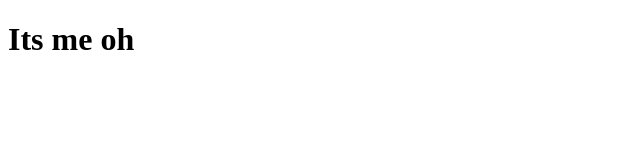
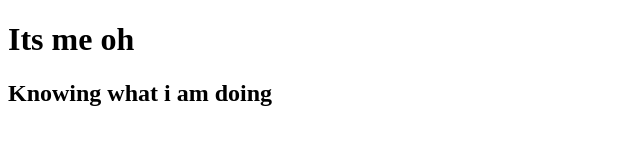
Before and after one commit to aisabor/bat-logic, a plain HTML site: page index.html in a window 1280 px wide. Shown: the whole page, without its empty margins (0-640 px from the left). Drawn offline with Linux system fonts and the light colour scheme.

Commit message:
Update index.html

```diff
--- a/index.html
+++ b/index.html
@@ -8,5 +8,7 @@
 </head>
 <body>
     <h1>Its me oh</h1>
+<h2>Knowing what i am doing</h2>
+
 </body>
 </html>
```
